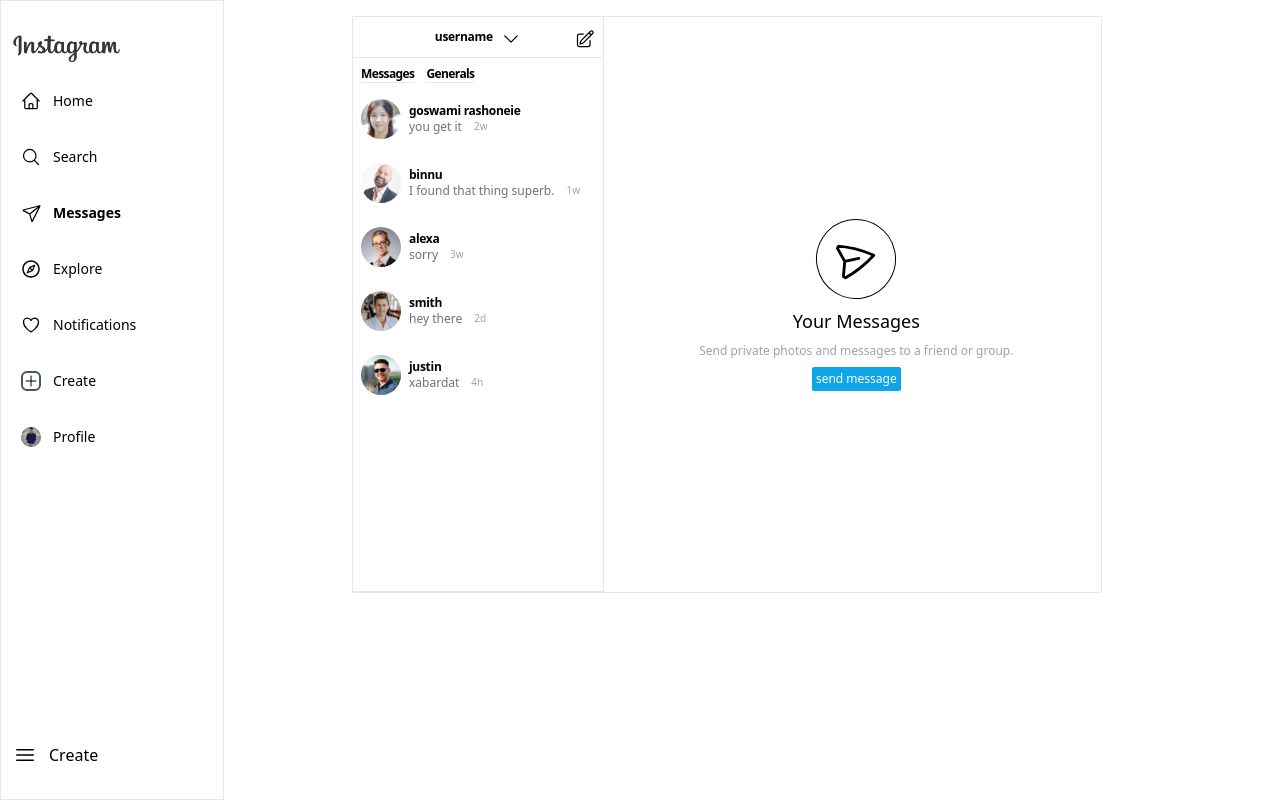
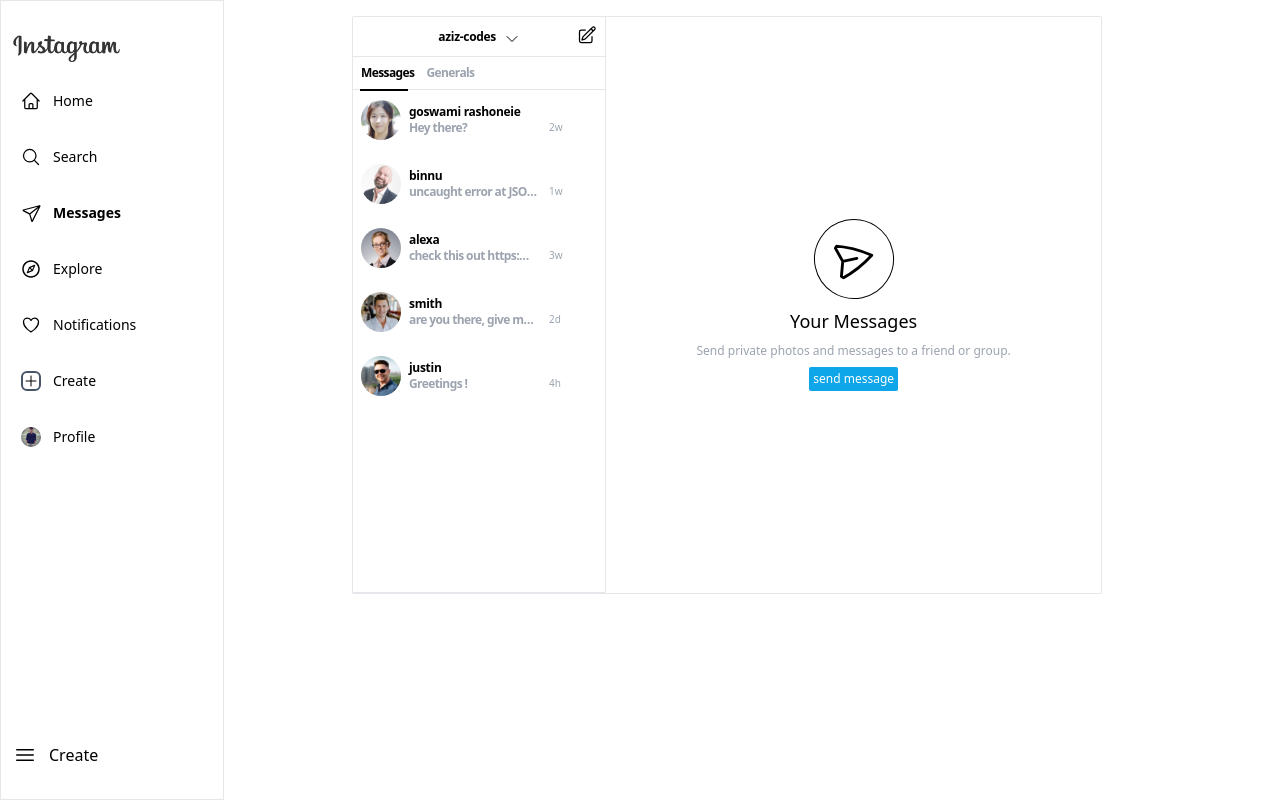
Before and after one commit to azixcodes/insta-clone, a React (Create React App) app: page /messages in a window 1280 px wide. Built offline with nearby package versions, Linux system fonts and the light colour scheme.

Commit message:
stories component updated, added inbox component

```diff
--- /dev/null
+++ b/src/components/Inbox.jsx
@@ -0,0 +1,38 @@
+import React from "react";
+
+const Inbox = ({ selectedMessage }) => {
+  return (
+    <div className="mx-2 mt-3 w-full">
+      {selectedMessage.messages.map((message, index) => (
+        <div
+          key={index}
+          className="rounded-sm  text-xs flex w-full flex-col-reverse"
+        >
+          <div className="relative flex flex-col gap-2 mr-2 top-12 w-auto items-end pr-2">
+            {message.sent.map((item, i) => (
+              <div className="flex-wrap rounded-md p-2 bg-gray-200 " key={i}>
+                <p>{item.message}</p>
+              </div>
+            ))}
+          </div>
+          <div className="flex items-center gap-2 p-2 w-full">
+            <img
+              src={selectedMessage.image}
+              className="rounded-full h-7 w-7"
+              alt={selectedMessage.username}
+            />
+            <div className="flex flex-col gap-1 w-auto">
+              {message.recieved.map((chat, i) => (
+                <div key={i} className="border rounded-md p-2 gap-2">
+                  {chat.message}
+                </div>
+              ))}
+            </div>
+          </div>
+        </div>
+      ))}
+    </div>
+  );
+};
+
+export default Inbox;
--- a/src/data/dummy.js
+++ b/src/data/dummy.js
@@ -18,6 +18,8 @@
 import php1 from "./php.jpg";
 import Tailwind from "./tail.png";
 import NextJs from "./nextjs1.jpg";
+import User6 from "./user6.jpg";
+import User7 from "./user7.jpg";
 
 export const links = [
   {
@@ -67,6 +69,18 @@
   {
     username: "justin",
     image: User5,
+  },
+  {
+    username: "aziz",
+    image: User,
+  },
+  {
+    username: "nisha",
+    image: User6,
+  },
+  {
+    username: "krutika",
+    image: User7,
   },
 ];
 
@@ -169,7 +183,7 @@
   {
     username: "binnu",
     image: User1,
-    text: "followed by binnu",
+    text: "followed by alexa",
   },
   {
     username: "alexa",
@@ -220,29 +234,106 @@
     image: User2,
     lastMessage: "you get it",
     time: "2w",
+    messages: [
+      {
+        recieved: [
+          {
+            message: "Hey there?",
+          },
+        ],
+        sent: [
+          {
+            message: "Hello",
+          },
+        ],
+      },
+    ],
   },
   {
     username: "binnu",
     image: User1,
     lastMessage: "I found that thing superb.",
     time: "1w",
+    messages: [
+      {
+        recieved: [
+          {
+            message: "uncaught error at JSON 0, seriously?",
+          },
+        ],
+        sent: [
+          {
+            message:
+              "Check your encode method. may be something not right there ",
+          },
+        ],
+      },
+    ],
   },
   {
     username: "alexa",
     image: User3,
     lastMessage: "sorry",
     time: "3w",
+    messages: [
+      {
+        recieved: [
+          {
+            message: "check this out https:www.github.com/heroicons-react",
+          },
+        ],
+        sent: [
+          {
+            message: "I am using this, ):",
+          },
+        ],
+      },
+    ],
   },
   {
     username: "smith",
     image: User4,
     lastMessage: "hey there",
     time: "2d",
+    messages: [
+      {
+        recieved: [
+          {
+            message: "are you there, give me a reply when you get this",
+          },
+          {
+            message: "i want some help regarding react-routers",
+          },
+        ],
+        sent: [
+          {
+            message: "Refer to official docs of react-router-dom",
+          },
+          {
+            message: "It's always good to refer to the official docs.",
+          },
+        ],
+      },
+    ],
   },
   {
     username: "justin",
     image: User5,
     lastMessage: "xabardat",
     time: "4h",
+    messages: [
+      {
+        recieved: [
+          {
+            message: "Greetings !",
+          },
+        ],
+        sent: [
+          {
+            message: "Hello",
+          },
+        ],
+      },
+    ],
   },
 ];
--- a/src/pages/messages.js
+++ b/src/pages/messages.js
@@ -3,31 +3,63 @@
   PencilSquareIcon,
   ChevronDownIcon,
   PaperAirplaneIcon,
+  PhoneIcon,
+  VideoCameraIcon,
+  ExclamationCircleIcon,
 } from "@heroicons/react/24/outline";
 import { chats } from "../data/dummy";
+import Inbox from "../components/Inbox";
+
 const Messages = () => {
-  const messageSelected = true;
+  const [messageSelected, setmessageSelected] = useState(true);
   const [chatSelected, setchatSelected] = useState(false);
+  const [selectedMessage, setselectedMessage] = useState([]);
+  const handleClickMessage = (message) => {
+    setselectedMessage(message);
+    setchatSelected(true);
+  };
+  const handleClickGeneral = () => {
+    setmessageSelected(false);
+    setchatSelected(false);
+  };
   return (
-    <div className="relative top-4 max-w-6xl border border-l-0 rounded-sm w-[750px] flex flex-row gap-2">
+    <div className="relative top-4 max-w-6xl border border-l-0 rounded-sm w-[750px] flex flex-row gap-0">
       <div className="max-w-sm w-96 flex border border-t-0">
         <div className="relative header w-full  ">
-          <div className="flex items-center gap-2 justify-center border-b pb-2 p-2">
+          <div className="flex items-center gap-2 justify-center border-b h-10">
             <label className="text-xs font-semibold tracking-tight">
-              username
+              aziz-codes
             </label>
-            <ChevronDownIcon className="minibar-icons cursor-pointer mt-1" />
+            <ChevronDownIcon className="h-4 w-4 cursor-pointer mt-1" />
           </div>
-          <PencilSquareIcon className="h-5 w-5 absolute right-2 top-3" />
+          <PencilSquareIcon className="h-5 w-5 absolute right-2 top-2" />
           {/* message ->div 2 */}
-          <div className="flex flex-row p-2 gap-3 ">
-            <button className="text-xs font-semibold tracking-tighter border-b">
+          <div className="flex flex-row p-2 gap-3 border-b">
+            <button
+              className={`text-xs font-semibold tracking-tighter ${
+                messageSelected ? "text-black" : "text-gray-400"
+              }`}
+              onClick={() => {
+                setmessageSelected(true);
+              }}
+            >
               Messages
             </button>
-            <button className="text-xs font-semibold tracking-tighter border-b">
+            <button
+              className={`text-xs font-semibold tracking-tighter ${
+                messageSelected ? "text-gray-400" : "text-black"
+              }`}
+              onClick={handleClickGeneral}
+            >
               Generals
             </button>
           </div>
+          <div
+            className={`relative top-[-1.5px]  h-[2px] w-12 bg-black ${
+              !messageSelected ? "left-[66px]" : "left-[7px]"
+            }`}
+          ></div>
+
           {messageSelected ? (
             <div className="relative  max-h-[500px] h-[500px] overflow-y-auto w-full flex flex-col gap-2 ">
               {chats.map((message, index) => (
@@ -35,7 +67,7 @@
                   className="pl-2 pr-1 h-14 w-full flex flex-row items-center gap-2 cursor-pointer hover:bg-gray-50"
                   key={index}
                   onClick={() => {
-                    setchatSelected(true);
+                    handleClickMessage(message);
                   }}
                 >
                   <img
@@ -48,9 +80,18 @@
                       {message.username}
                     </p>
                     <div className="flex flex-row gap-3">
-                      <p className="text-xs text-gray-500 font-light">
-                        {message.lastMessage}
-                      </p>
+                      <div className="text-xs text-gray-400 font-semibold tracking-tighter">
+                        {message.messages.map((item, i) => {
+                          return (
+                            <p
+                              key={i}
+                              className="whitespace-nowrap overflow-hidden text-ellipsis  w-32"
+                            >
+                              {item.recieved[0].message}
+                            </p>
+                          );
+                        })}
+                      </div>
                       <span className="text-[10px] text-gray-400">
                         {message.time}
                       </span>
@@ -60,16 +101,40 @@
               ))}
             </div>
           ) : (
-            <div>generals</div>
+            <div className="max-h-[500px] h-[500px] overflow-y-auto w-full flex flex-col gap-2">
+              <label className="m-3">No Message Requests</label>
+            </div>
           )}
         </div>
       </div>
 
       {chatSelected ? (
-        <div className="w-full bg-red-500">Selected</div>
+        <div className="w-full flex flex-col">
+          <div className="flex w-full flex-row justify-between  items-center p-2 border-b">
+            <div className="flex gap-1 items-center ml-6">
+              <img
+                src={selectedMessage.image}
+                alt="user"
+                className="h-6 w-6 rounded-full"
+              />
+              <p className="first-letter:capitalize text-xs font-semibold">
+                {selectedMessage.username}
+              </p>
+            </div>
+            <div className="flex gap-3 mr-6">
+              <PhoneIcon className="minibar-icons cursor-pointer" />
+              <VideoCameraIcon className="minibar-icons cursor-pointer" />
+              <ExclamationCircleIcon className="minibar-icons cursor-pointer" />
+            </div>
+          </div>
+
+          <div className="w-full">
+            <Inbox selectedMessage={selectedMessage} />
+          </div>
+        </div>
       ) : (
         <div className="w-full  flex flex-col justify-center items-center gap-2">
-          <PaperAirplaneIcon className="h-20 w-20 border rounded-full p-4 border-black -rotate-12" />
+          <PaperAirplaneIcon className="h-20 w-20 border-[1.5px] rounded-full p-4 border-black -rotate-12 font-extralight" />
           <h4 className="font-light text-lg">Your Messages</h4>
           <p className="text-gray-400 text-xs">
             Send private photos and messages to a friend or group.
```
Also changed, not shown: src/data/user6.jpg (added), src/data/user7.jpg (added).
